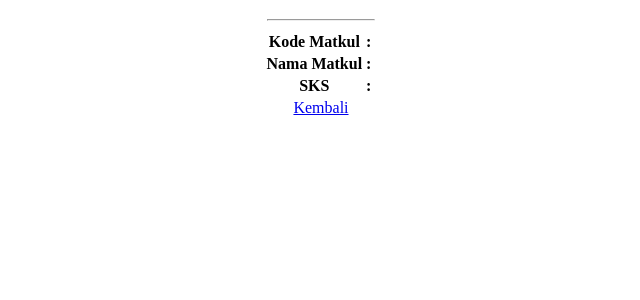
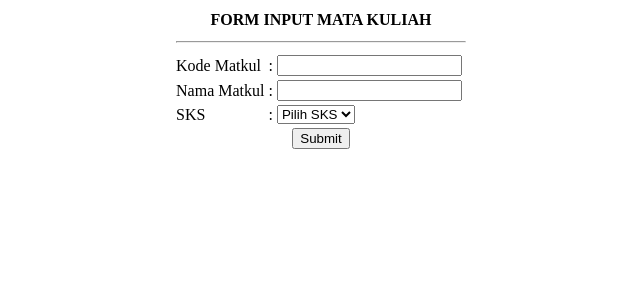
Before and after one commit to DanielRahardja/TugasWebProgramming_DanielRahardja_17190521, a CodeIgniter app: page /TugasWebProgramming_DanielRahardja_17190521/index.php/matakuliah/cetak in a window 1280 px wide. Shown: the top 300 px of the page, without its empty margins (319-959 px from the left). Run offline with CodeIgniter, Linux system fonts and the light colour scheme.

Commit message:
Modifikasi sedikit untuk bagian templating dan penambahan form validation

```diff
--- a/pustaka-booking/application/config/autoload.php
+++ b/pustaka-booking/application/config/autoload.php
@@ -58,7 +58,7 @@ $autoload['packages'] = array();
 |
 |	$autoload['libraries'] = array('user_agent' => 'ua');
 */
-$autoload['libraries'] = array();
+$autoload['libraries'] = array('form_validation');
 
 /*
 | -------------------------------------------------------------------
--- a/pustaka-booking/application/config/routes.php
+++ b/pustaka-booking/application/config/routes.php
@@ -49,6 +49,6 @@ defined('BASEPATH') OR exit('No direct script access allowed');
 | Examples:	my-controller/index	-> my_controller/index
 |		my-controller/my-method	-> my_controller/my_method
 */
-$route['default_controller'] = 'Contoh1';
+$route['default_controller'] = 'Web';
 $route['404_override'] = '';
 $route['translate_uri_dashes'] = FALSE;
--- a/pustaka-booking/application/controllers/Matakuliah.php
+++ b/pustaka-booking/application/controllers/Matakuliah.php
@@ -7,12 +7,32 @@
         }
         public function cetak()
         {
-            $data= [
-                'kode'=>$this->input->post('kode'),
-                'nama'=>$this->input->post('nama'),
-                'sks'=>$this->input->post('sks')
-            ];
+            //Form Validation
+            $this->form_validation->set_rules('kode', 'Kode Matakuliah',
+            'required|min_length[3]', [
+                'required' => 'Kode Matakuliah Harus diisi',
+                'min_length' => 'Kode terlalu pendek'
+            ]);
+            $this->form_validation->set_rules('nama', 'Nama Matakuliah',
+            'required|min_length[3]', [
+                'required' => 'Nama Matakuliah Harus diisi',
+                'min_length' => 'Nama terlalu pendek'
+            ]);
+            $this->form_validation->set_rules('sks', 'SKS',
+            'required', array('required' => 'SKS tidak boleh kosong, woy!')
+            );
 
-            $this->load->view('v_data-matakuliah', $data);
+
+            if ($this->form_validation->run() ==FALSE){
+                $this->load->view('v_form-matakuliah');
+            }else{
+                $data= [
+                    'kode'=>$this->input->post('kode'),
+                    'nama'=>$this->input->post('nama'),
+                    'sks'=>$this->input->post('sks')
+                ];
+                $this->load->view('v_data-matakuliah', $data);
+            }
+
         }
     }
--- a/pustaka-booking/application/views/v_form-matakuliah.php
+++ b/pustaka-booking/application/views/v_form-matakuliah.php
@@ -7,28 +7,31 @@
     <title>Form Mata Kuliah</title>
 </head>
 <body>
+
     <center>
     <form action="http://localhost/TugasWebProgramming_DanielRahardja_17190521/pustaka-booking/matakuliah/cetak" method="post">
         <table>
             <tr>
-                <th colspan=  "3">
+                <th colspan=  "4">
                     FORM INPUT MATA KULIAH
                 </th>
             </tr>
             <tr>
-                <th colspan="3">
+                <th colspan="4">
                     <hr>
                 </th>
             </tr>
             <tr>
                 <td>Kode Matkul</td>
                 <td>:</td>
-                <td><input type="text" name="kode" id="kode"></td>
+                <td><input type="text" name="kode" id="kode" value="<?php echo set_value('kode'); ?>"></td>
+                <td><?php echo form_error('kode'); ?></td>
             </tr>
             <tr>
                 <td>Nama Matkul</td>
                 <td>:</td>
-                <td><input type="text" name="nama" id="nama"></td>
+                <td><input type="text" name="nama" id="nama" value="<?php echo set_value('nama'); ?>"></td>
+                <td><?php echo form_error('nama'); ?></td>
             </tr>
             <tr>
                 <td>SKS</td>
@@ -41,9 +44,10 @@
                         <option value="4">4</option>
                     </select>
                 </td>
+                <td><?php echo form_error('sks'); ?></td>
             </tr>
             <tr>
-                <td colspan="3" align="center">
+                <td colspan="4" align="center">
                     <input type="submit" value="Submit">
                 </td>
             </tr>
--- a/pustaka-booking/application/views/v_header.php
+++ b/pustaka-booking/application/views/v_header.php
@@ -16,8 +16,8 @@
             </hgroup>
             <nav>
                 <ul>
-                    <li><a href="<?php echo base_url().'index.php/web' ?>">Home</a></li>
-                    <li><a href="<?php echo base_url().'index.php/web/about' ?>">About</a></li>
+                    <li><a href="<?php echo base_url().'web' ?>">Home</a></li>
+                    <li><a href="<?php echo base_url().'web/about' ?>">About</a></li>
                 </ul>
             </nav>
             <div class="clear"></div>
```
